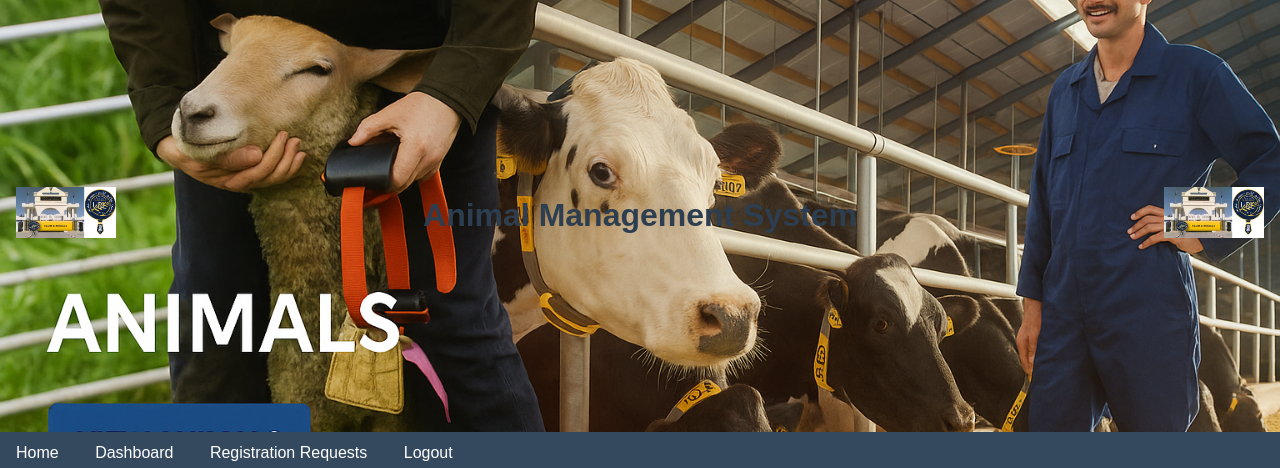
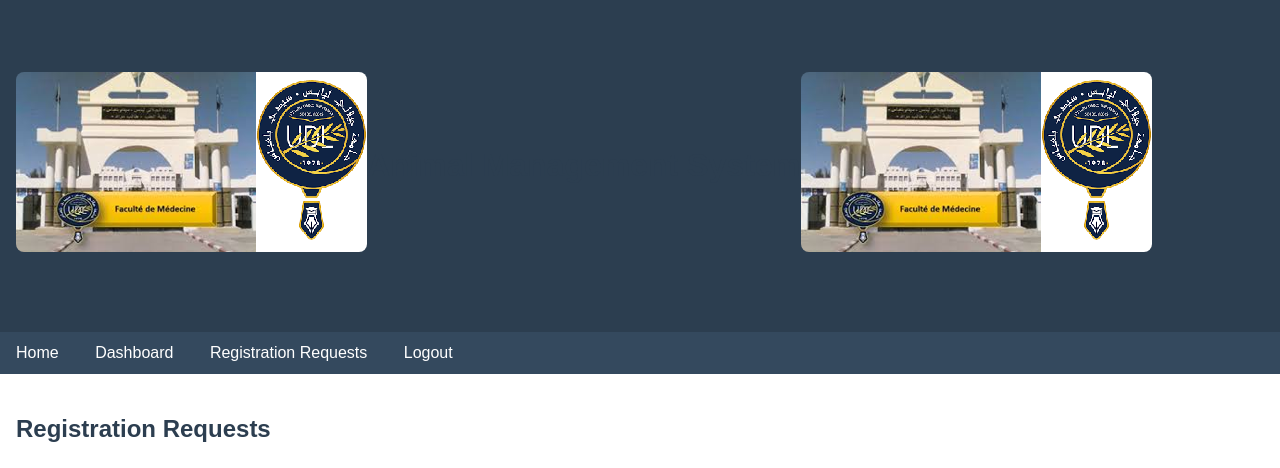
Before and after one commit to HADJIAHMED2219/animal_management, a Flask app: page /admin/requests in a window 1280 px wide. Shown: the top 468 px of the page. Run offline with Flask 3, Linux system fonts and the light colour scheme; the visitor is signed in with stand-in values (Sample User, id 1); data that the repository does not hold is empty; parts of the project's set-up code (start-up, migrations or seed data) failed here and were passed over.

Commit message:
style.css

```diff
--- a/static/css/style.css
+++ b/static/css/style.css
@@ -19,11 +19,6 @@
     overflow-x: auto;
 }
 
-.university-logo {
-    width: 180px; /* Valeur entre 150-200px */
-    height: auto; /* Maintient les proportions */
-}
-
 body {
     font-family: Arial, sans-serif;
     line-height: 1.6;
@@ -32,28 +27,21 @@
     color: #333;
 }
 
-/* Header avec image de fond */
+/* Header avec image positionnée à gauche */
 header {
     background-color: #2c3e50;
-    background-image: url('/static/images/ferme3.png'); /* Image fusionnée */
-    background-size: cover;
-    background-position: center;
-    background-repeat: no-repeat;
     color: white;
     padding: 1rem;
     display: flex;
-    justify-content: space-between;
+    justify-content: flex-start; /* Image à gauche */
     align-items: center;
-    height: 400px; /* Vous pouvez ajuster la hauteur si nécessaire */
+    height: 300px; /* Vous pouvez ajuster la hauteur si nécessaire */
 }
 
-.logo-container {
-    width: 100px;
-}
-
-.logo {
-    max-width: 100%;
-    height: auto;
+header img {
+    height: 100%; /* Image prend toute la hauteur de l'entête */
+    width: auto;
+    border-radius: 8px; /* Optionnel : coins arrondis */
 }
 
 h1, h2, h3 {
```
